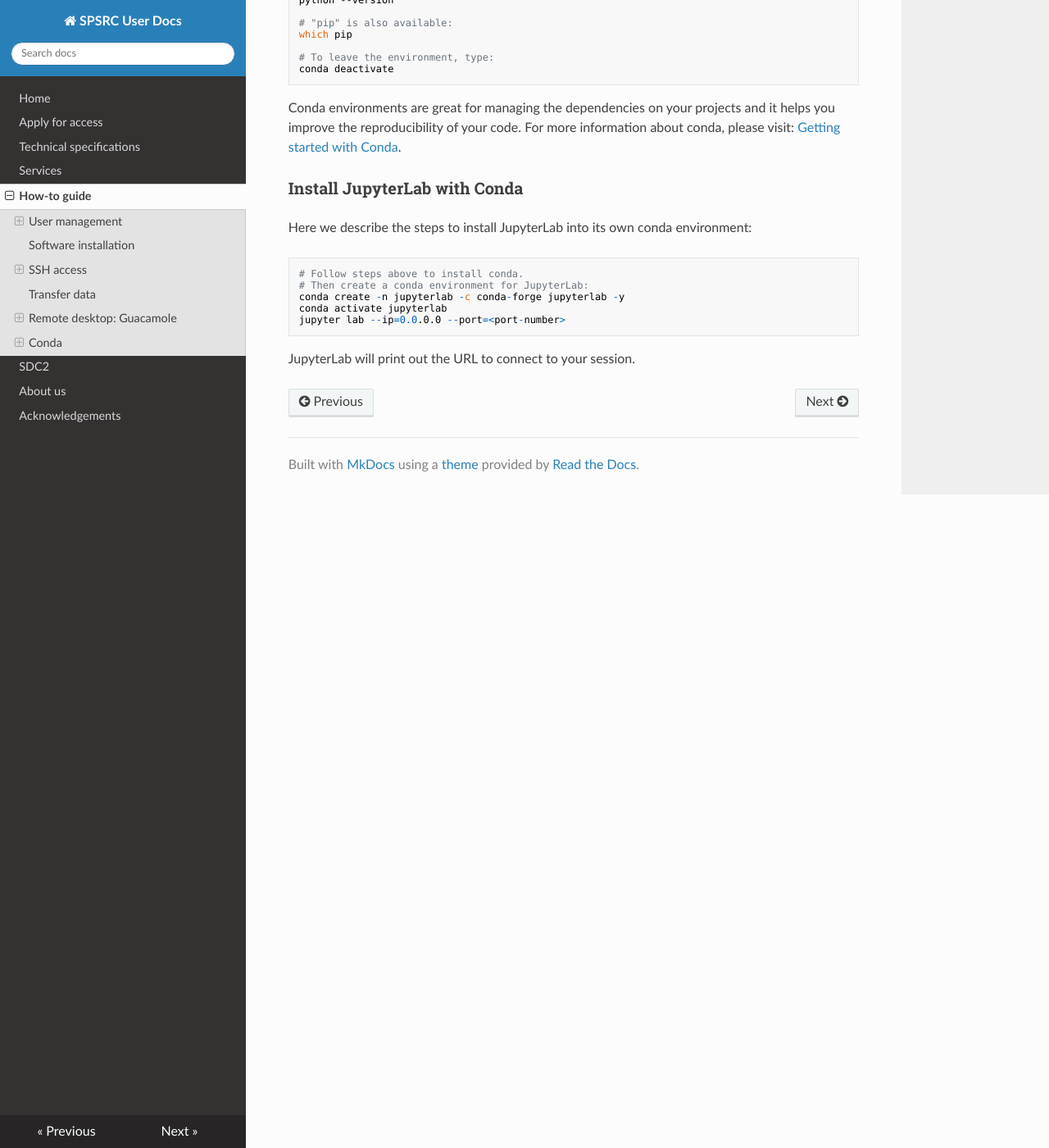
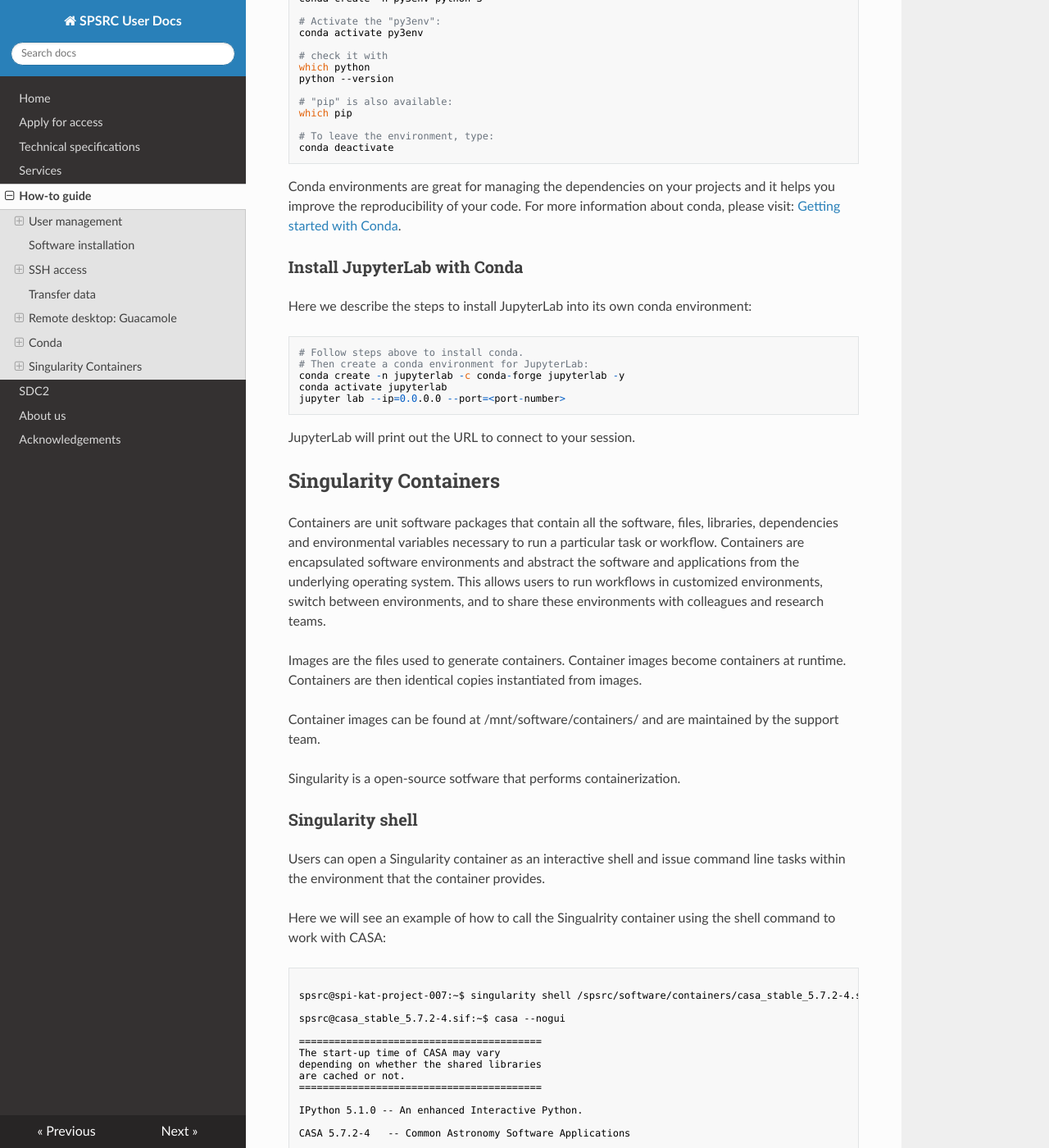
Before and after one commit to espsrc/spsrc_user_docs, an MkDocs documentation site: the page built from docs/howto.md, in a window 1280 px wide and 1400 px high, scrolled down 9763 px. Shown: the whole window at 82% size. Built offline with MkDocs 1.6.1, drawn with Linux system fonts in a browser that asks for light colours; nearby versions of some CDN libraries; some of the changed text lies outside the part shown.

Commit message:
Add singularity containers section

````diff
--- a/docs/howto.md
+++ b/docs/howto.md
@@ -284,3 +284,64 @@ conda activate jupyterlab
 jupyter lab --ip=0.0.0.0 --port=<port-number>
 ```
 JupyterLab will print out the URL to connect to your session.
+
+## Singularity Containers
+
+Containers are unit software packages that contain all the software, files, libraries, dependencies and environmental variables necessary to run a particular task or workflow. Containers are encapsulated software environments and abstract the software and applications from the underlying operating system. This allows users to run workflows in customized environments, switch between environments, and to share these environments with colleagues and research teams.
+
+Images are the files used to generate containers. Container images become containers at runtime. Containers are then identical copies instantiated from images.
+
+Container images can be found at /mnt/software/containers/ and are maintained by the support team.
+
+Singularity is a open-source sotfware that performs containerization.
+
+### Singularity shell
+
+Users can open a Singularity container as an interactive shell and issue command line tasks within the environment that the container provides.
+
+Here we will see an example of how to call the Singualrity container using the shell command to work with CASA:
+
+```bash
+
+spsrc@spi-kat-project-007:~$ singularity shell /spsrc/software/containers/casa_stable_5.7.2-4.sif
+
+spsrc@casa_stable_5.7.2-4.sif:~$ casa --nogui
+
+=========================================
+The start-up time of CASA may vary
+depending on whether the shared libraries
+are cached or not.
+=========================================
+
+IPython 5.1.0 -- An enhanced Interactive Python.
+
+CASA 5.7.2-4   -- Common Astronomy Software Applications
+
+Creating a new telemetry file
+Telemetry initialized. Telemetry will send anonymized usage statistics to NRAO.
+You can disable telemetry by adding the following line to your ~/.casarc file:
+EnableTelemetry: False
+--> CrashReporter initialized.
+Enter doc('start') for help getting started with CASA...
+Using matplotlib backend: TkAgg
+
+CASA <1>:
+
+```
+You are ready to use CASA interactively!
+
+
+### Singularity exec
+
+A user is able to execute a script or command within the container environment using the singularity ```exec``` command.
+
+Here we will see an example with common linux commands but you can use any script or software available in the Singularity Image instead.
+
+```
+$ singularity exec /spsrc/software/containers/casa_stable_5.7.2-4.sif date
+Fri May  7 16:23:10 UTC
+$ singularity exec /spsrc/software/containers/casa_stable_5.7.2-4.sif echo hello
+hello
+
+
+```
````
